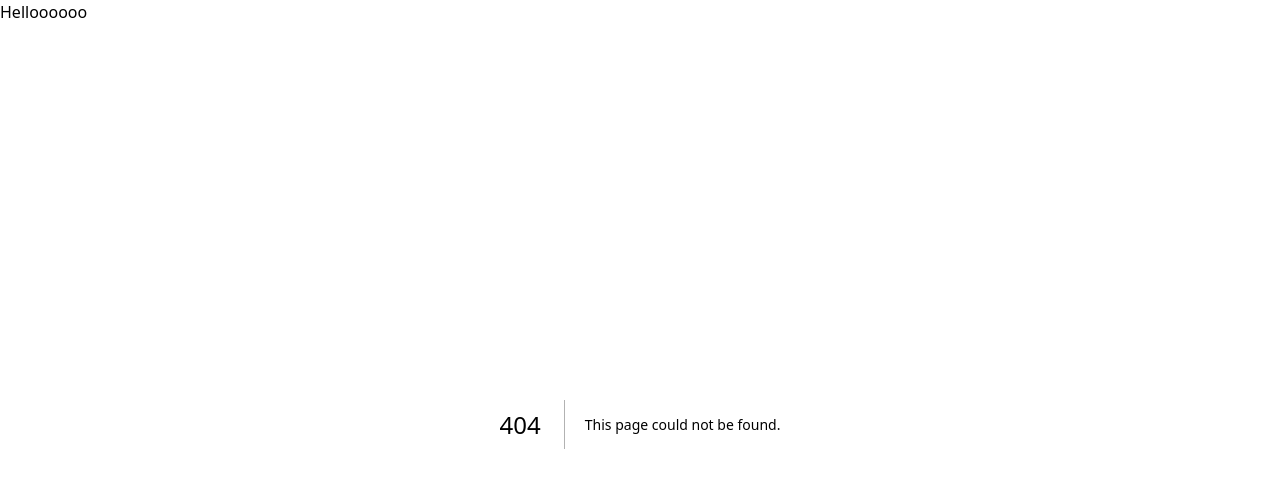
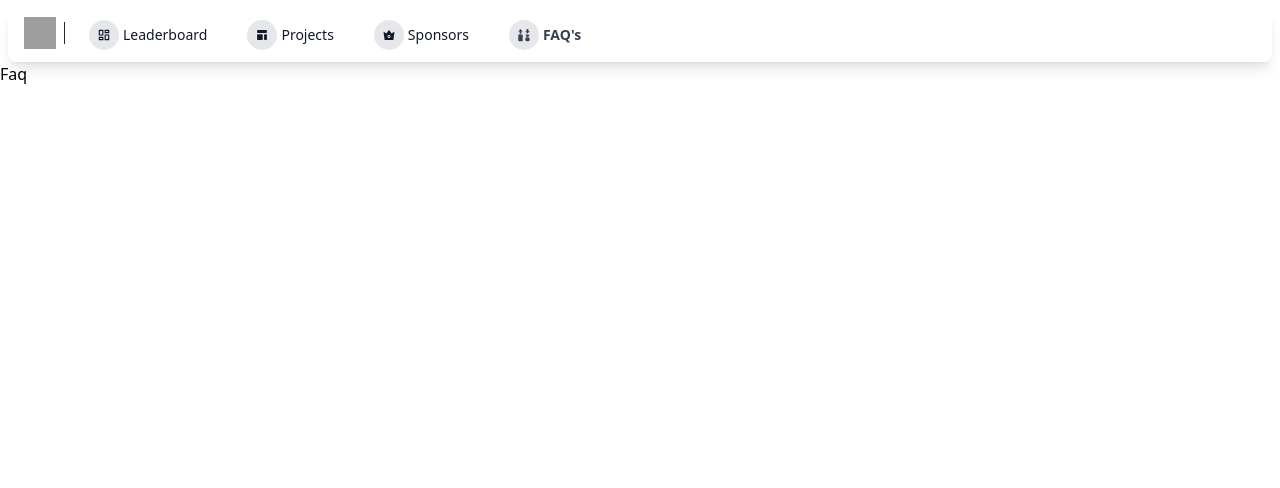
Before and after one commit to PEC-CSS/PWoC, a Next.js app: page /faq in a window 1280 px wide. Before the commit this address had no page. Shown: the top 488 px of the page. Built offline with nearby package versions, Linux system fonts and the light colour scheme; grey boxes are pictures that could not be loaded.

Commit message:
very basic navbar and pages

```diff
--- a/components/Navbar.js
+++ /dev/null
@@ -1,8 +0,0 @@
-export const Navbar = ()=> {
-    // interoperability ez
-    return (
-        <div>
-            Helloooooo
-        </div>
-    )
-}
--- /dev/null
+++ b/components/Navbar.tsx
@@ -0,0 +1,145 @@
+import Link from "next/link";
+import { useState } from "react";
+import { AiOutlineMenuUnfold, AiOutlineMenuFold } from "react-icons/ai";
+import { TbLayoutDashboard } from "react-icons/tb";
+import { HiTemplate } from "react-icons/hi";
+import { GiSellCard } from "react-icons/gi";
+import { AiFillCrown } from "react-icons/ai";
+import { useRouter } from "next/router";
+import Image from "next/image";
+
+export const Navbar = () => {
+    const [isMobileNavOpen, setisMobileNavOpen] = useState(false); // For toggling the mobile nav
+    const router = useRouter();
+
+    const handleClick = () => {
+        setisMobileNavOpen(!isMobileNavOpen);
+    };
+
+    return (
+        <div>
+            <div className="flex flex-wrap ">
+                <div className="w-full ">
+                    <div className="pb-0 py-2 px-2 mx-auto ">
+                        <div className="w-full flex justify-between items-center p-2 text-gray-900 bg-white rounded-lg shadow-lg font-medium capitalize">
+                            {/* Logo */}
+                            <div>
+                                <span className="px-2 mr-2 md:border-r border-gray-800">
+                                    <Image
+                                        src="https://avatars.githubusercontent.com/u/54832562?s=200&v=4"
+                                        alt="PWoC"
+                                        height={100}
+                                        width={100}
+                                        className="w-8 h-8 -mt-1 inline mx-auto"
+                                    />
+                                </span>
+                            </div>
+                            <div className="px-2 md:flex gap-x-5 items-center flex-1 text-gray-900 bg-white font-medium capitalize hidden">
+                                {/* Links */}
+                                {navLinks?.map(({ title, link, icon }, id) => (
+                                    <Link key={id} href={link}>
+                                        <p
+                                            //   id={id}
+                                            className={`px-2 py-1 flex items-center cursor-pointer hover:bg-gray-200 hover:text-gray-700 text-sm rounded ${
+                                                router.pathname == link
+                                                    ? "text-gray-700 font-semibold"
+                                                    : ""
+                                            }`}
+                                        >
+                                            <span className="p-2 bg-gray-200 rounded-full">
+                                                {icon}
+                                            </span>
+                                            <span className="mx-1">
+                                                {title}
+                                            </span>
+                                        </p>
+                                    </Link>
+                                ))}
+                            </div>
+                            {/* Hamberger Menu  */}
+                            <div className="md:hidden transition-all mr-3 my-3 cursor-pointer hover:text-gray-700">
+                                {isMobileNavOpen ? (
+                                    <AiOutlineMenuFold
+                                        onClick={() => handleClick()}
+                                        className="rounded text-2xl"
+                                    />
+                                ) : (
+                                    <AiOutlineMenuUnfold
+                                        onClick={() => handleClick()}
+                                        className="rounded text-2xl"
+                                    />
+                                )}
+                            </div>
+                        </div>
+                    </div>
+                    {/* Mobile Navbar */}
+                    <div
+                        id="navbar"
+                        className={`pt-0 absolute top-2 z-100 mx-auto ${
+                            isMobileNavOpen
+                                ? "translate-x-0"
+                                : "-translate-x-full"
+                        } transition-all flex-wrap md:hidden`}
+                    >
+                        <div className="py-[.5px] w-64">
+                            <div className="w-full py-4 space-y-6 px-2 text-gray-900 bg-white rounded-lg min-h-screen  text-left capitalize font-medium shadow-lg">
+                                {/* Logo */}
+                                <Image
+                                    src="https://avatars.githubusercontent.com/u/54832562?s=200&v=4"
+                                    alt="PWoC"
+                                    className="w-8 h-8 mx-auto mb-5 "
+                                    height={50}
+                                    width={50}
+                                />
+
+                                {/* Links */}
+                                {navLinks?.map(({ title, link, icon }, id) => (
+                                    <Link key={id} href={link}>
+                                        <p
+                                            //   id={id}
+                                            className={`px-2 flex items-center cursor-pointer hover:bg-gray-200 hover:text-gray-700 text-sm rounded ${
+                                                router.pathname == link
+                                                    ? "text-gray-700 font-semibold"
+                                                    : ""
+                                            }`}
+                                        >
+                                            <span className="p-2 bg-gray-200 rounded-full">
+                                                {icon}
+                                            </span>
+                                            <span className="mx-1">
+                                                {title}
+                                            </span>
+                                        </p>
+                                    </Link>
+                                ))}
+                            </div>
+                        </div>
+                    </div>
+                </div>
+            </div>
+        </div>
+    );
+};
+
+const navLinks = [
+    {
+        title: "Leaderboard",
+        link: "/leaderboard",
+        icon: <TbLayoutDashboard />,
+    },
+    {
+        title: "Projects",
+        link: "/projects",
+        icon: <HiTemplate />,
+    },
+    {
+        title: "Sponsors",
+        link: "/sponsors",
+        icon: <AiFillCrown />,
+    },
+    {
+        title: "FAQ's",
+        link: "/faq",
+        icon: <GiSellCard />,
+    },
+];
--- a/next.config.js
+++ b/next.config.js
@@ -2,6 +2,9 @@
 const nextConfig = {
   reactStrictMode: true,
   swcMinify: true,
+  images: {
+    domains: ['avatars.githubusercontent.com']
+  }
 }
 
 module.exports = nextConfig
--- a/package.json
+++ b/package.json
@@ -21,6 +21,7 @@
     "next": "13.0.3",
     "react": "18.2.0",
     "react-dom": "18.2.0",
+    "react-icons": "^4.6.0",
     "typescript": "4.9.3"
   },
   "devDependencies": {
--- /dev/null
+++ b/pages/faq.tsx
@@ -0,0 +1,9 @@
+import React from 'react'
+
+function Faq() {
+  return (
+    <div>Faq</div>
+  )
+}
+
+export default Faq
--- /dev/null
+++ b/pages/sponsors.tsx
@@ -0,0 +1,9 @@
+import React from 'react'
+
+function Sponsors() {
+  return (
+    <div>Sponsors</div>
+  )
+}
+
+export default Sponsors
```
Also changed, not shown: 1 other file (tests, documents, lock files or other folders).
